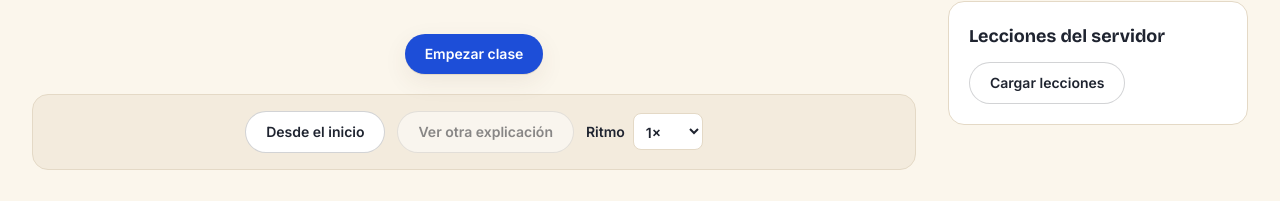
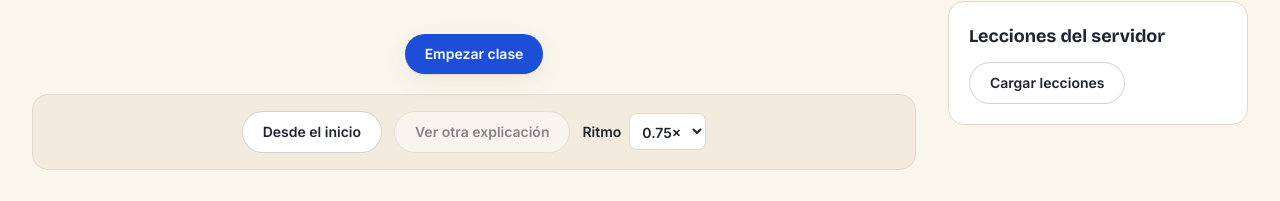
Before and after one commit to JordiCardona7/build-and-pitch, a React (Vite) app in the folder apps/web/: page /sandbox/pizarra in a window 1280 px wide. Shown: the part 912-1113 px from the top of the page. Built offline with nearby package versions, Linux system fonts and the light colour scheme.

Commit message:
fix(board): bajar ritmo inicial a 0.75x

```diff
--- a/apps/web/src/features/board/LessonPlayer.tsx
+++ b/apps/web/src/features/board/LessonPlayer.tsx
@@ -3,7 +3,7 @@ import { Board } from "./Board";
 import { Button } from "../../shared/ui/Button";
 import { ProgressDots } from "../../shared/ui/ProgressDots";
 import type { BoardElements } from "./engine/context";
-import { BoardPlayer, silentSpeaker } from "./engine/player";
+import { BoardPlayer, DEFAULT_PLAYBACK_SPEED, silentSpeaker } from "./engine/player";
 import type { Lesson, PlayerHandle, PlayerState, Speaker } from "./types";
 
 export type LessonPlayerProps = {
@@ -34,7 +34,7 @@ export function LessonPlayer(props: LessonPlayerProps) {
     lesson,
     autoPlay = false,
     controls = true,
-    speed = 1,
+    speed = DEFAULT_PLAYBACK_SPEED,
     className = "",
   } = props;
   const latest = useRef(props);
@@ -83,7 +83,7 @@ export function LessonPlayer(props: LessonPlayerProps) {
       },
     );
     player.current = instance;
-    instance.setSpeed(latest.current.speed ?? 1);
+    instance.setSpeed(latest.current.speed ?? DEFAULT_PLAYBACK_SPEED);
     latest.current.onReady?.(instance);
     return () => {
       instance.dispose();
--- a/apps/web/src/features/board/engine/player.ts
+++ b/apps/web/src/features/board/engine/player.ts
@@ -27,6 +27,7 @@ export type PlayerEvents = {
   onStateChange?: (state: PlayerState) => void;
   onAsideChange?: (visible: boolean) => void;
 };
+export const DEFAULT_PLAYBACK_SPEED = 0.75;
 export const estimatedSpeechMs = (text: string): number =>
   text.trim() ? text.trim().split(/\s+/u).length * 330 : 0;
 export const silentSpeaker: Speaker = {
@@ -92,7 +93,7 @@ export class BoardPlayer implements PlayerHandle {
   private aside?: DrawContext;
   private speech?: AbortController;
   private speechOwner?: DrawContext;
-  private speed = 1;
+  private speed = DEFAULT_PLAYBACK_SPEED;
   private checkpoint?: {
     ctx: DrawContext;
     prompt: string;
@@ -112,7 +113,7 @@ export class BoardPlayer implements PlayerHandle {
   setSpeed(speed: number): void {
     this.speed = Number.isFinite(speed)
       ? Math.min(4, Math.max(0.25, speed))
-      : 1;
+      : DEFAULT_PLAYBACK_SPEED;
     if (this.main) this.main.speed = this.speed;
     if (this.aside) this.aside.speed = this.speed;
   }
--- a/apps/web/src/features/board/index.ts
+++ b/apps/web/src/features/board/index.ts
@@ -5,7 +5,7 @@ export type { LessonPlayerProps } from "./LessonPlayer";
 export { drawOps, OPS } from "./ops";
 export { makeCtx } from "./engine/context";
 export type { DrawContext, BoardElements } from "./engine/context";
-export { silentSpeaker } from "./engine/player";
+export { DEFAULT_PLAYBACK_SPEED, silentSpeaker } from "./engine/player";
 export type {
   PlayerHandle,
   PlayerState,
--- a/apps/web/src/pages/sandbox/BoardSandbox.tsx
+++ b/apps/web/src/pages/sandbox/BoardSandbox.tsx
@@ -1,6 +1,7 @@
 import { useRef, useState } from "react";
 import {
   LessonPlayer,
+  DEFAULT_PLAYBACK_SPEED,
   type Lesson,
   type Op,
   type PlayerHandle,
@@ -21,7 +22,7 @@ export function BoardSandbox({ lessons = [] }: { lessons?: Lesson[] }) {
   const [lesson, setLesson] = useState(demoLesson);
   const [json, setJson] = useState(JSON.stringify(demoLesson, null, 2));
   const [error, setError] = useState("");
-  const [speed, setSpeed] = useState(1);
+  const [speed, setSpeed] = useState(DEFAULT_PLAYBACK_SPEED);
   const [state, setState] = useState<PlayerState>("idle");
   const [busy, setBusy] = useState(false);
   const [loadingLessons, setLoadingLessons] = useState(false);
@@ -170,7 +171,7 @@ export function BoardSandbox({ lessons = [] }: { lessons?: Lesson[] }) {
                   value={speed}
                   onChange={(event) => setSpeed(Number(event.target.value))}
                 >
-                  {[0.5, 1, 1.5, 2, 4].map((value) => (
+                  {[0.5, 0.75, 1, 1.5, 2, 4].map((value) => (
                     <option key={value} value={value}>
                       {value}×
                     </option>
```
Also changed, not shown: apps/web/src/features/board/README.md.
